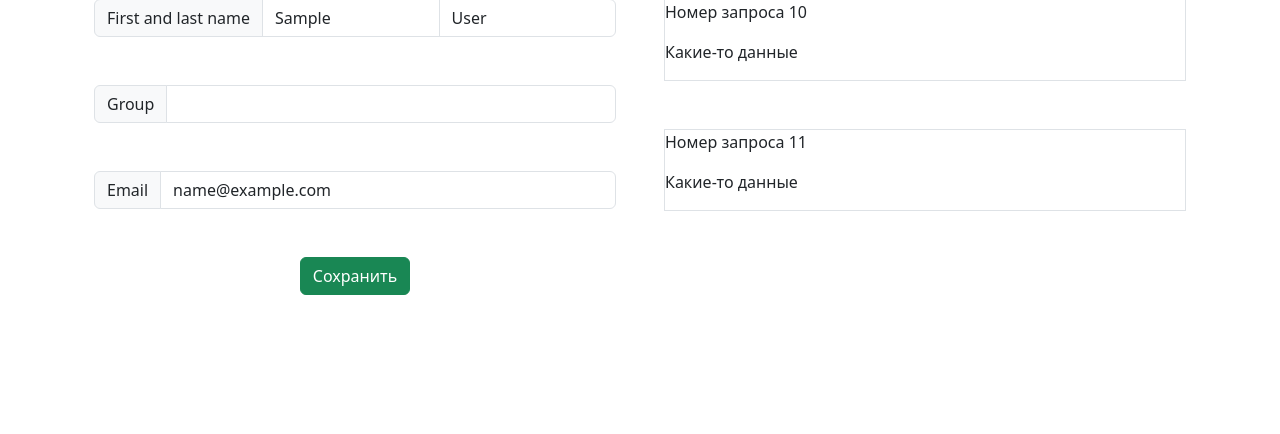
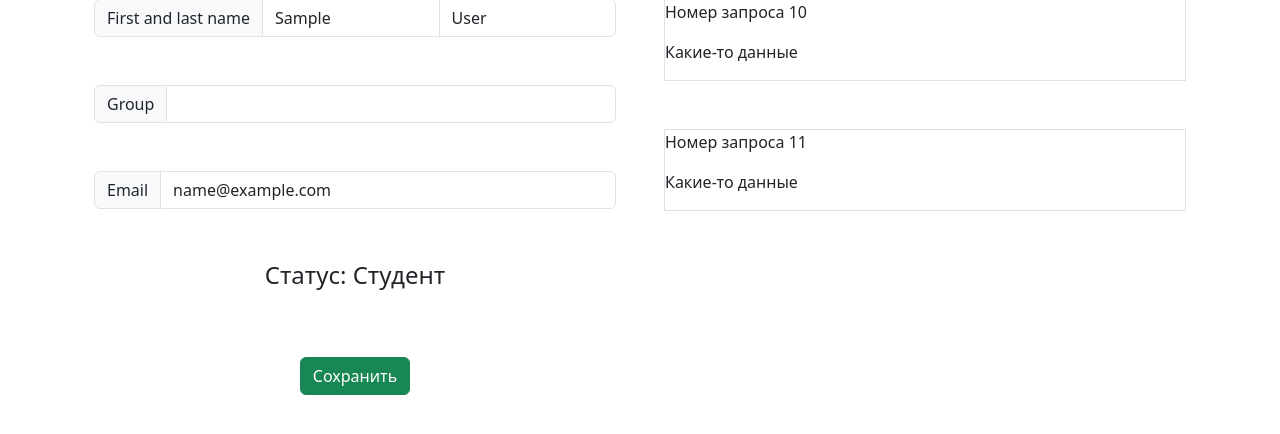
Before and after one commit to Friztutu/-physical-chemistry-misis, a Django app: page /profile/1/ in a window 1280 px wide. Shown: the part 193-627 px from the top of the page. Run offline with Django 3.2, Linux system fonts and the light colour scheme; the visitor is signed in with stand-in values (Sample User, id 1); data comes from the database, SQL or seed files in the repository.

Commit message:
(REFACTOR) Users

```diff
--- a/templates/base.html
+++ b/templates/base.html
@@ -31,7 +31,7 @@
             <ul class="navbar-nav justify-content-end flex-grow-1 pe-3">
               {% if user.is_authenticated %}
                 <li class="nav-item">
-                  <a class="nav-link active" aria-current="page" href="#">Профиль</a>
+                  <a class="nav-link active" aria-current="page" href="{% url 'users:profile' user.id %}">Профиль</a>
                 </li>
               {% else %}
                 <li class="nav-item">
--- a/templates/users/profile.html
+++ b/templates/users/profile.html
@@ -27,6 +27,7 @@
                 <span class="input-group-text">Email</span>
                 {{ form.email }}
               </div>
+              <p style="text-align: center; font-size: 1.5em;" class="mt-5"> Статус: {{ user.get_status_display }}</p>
               <div class="container-fluid" style="text-align:center;">
                 <button type="submit" class="btn btn-success mt-5">Сохранить</button>
             </div>
--- a/users/models.py
+++ b/users/models.py
@@ -7,8 +7,8 @@ class CustomUser(AbstractUser):
     TEACHER = 0
     STUDENT = 1
     STATUSES = (
-        (TEACHER, 'Препод ебать'),
-        (STUDENT, 'Попуск ебанные'),
+        (TEACHER, 'Преподаватель'),
+        (STUDENT, 'Студент'),
     )
 
     email = models.EmailField(unique=True)
```
